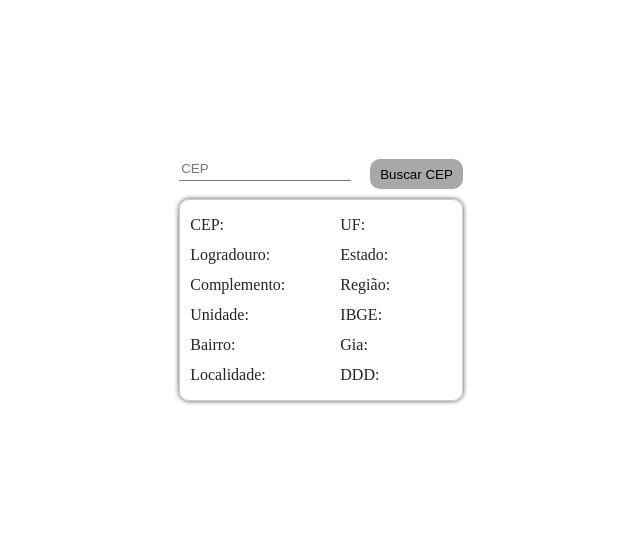
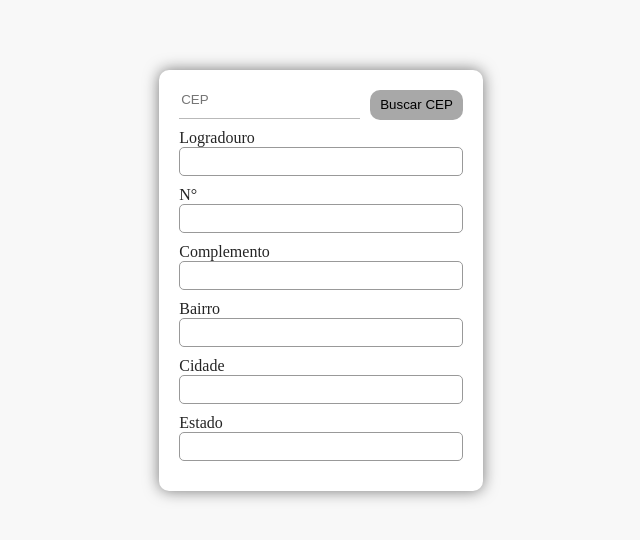
Before and after one commit to giof-hub/tecnologia-internet, a plain HTML site: page exercicio2/index.html in a window 1280 px wide. Shown: the part 120-660 px from the top of the page, without its empty margins (319-959 px from the left). Drawn offline with Linux system fonts and the light colour scheme.

Commit message:
melhoria no estilo

```diff
--- a/exercicio2/css/style.css
+++ b/exercicio2/css/style.css
@@ -8,11 +8,7 @@ body{
     align-items: center;
     justify-content: center;
     height: 100vh;
-}
-
-.content {
-    display: flex;
-    flex-direction: column;
+    background-color: rgb(248, 248, 248);
 }
 
 button {
@@ -34,7 +30,7 @@ button {
     margin-top: 3px;
 }
 
-input {
+#inputCep {
     border: none;
     outline: none;
 }
@@ -71,3 +67,39 @@ span {
 .spacer {
     width: 50px;
 }
+
+.input-group {
+    display: flex;
+    flex-direction: column;
+    margin-bottom: 10px;
+}
+
+.line {
+    width: 100%;
+    height: 1px;
+    background-color: rgb(185, 185, 185);
+    margin-top: 10px;
+    margin-bottom: 10px;
+}
+
+.content {
+    background-color: #ffffff;
+    padding: 20px;
+    border-radius: 10px;
+    box-shadow: 0 0 15px rgb(119, 119, 119);
+}
+
+.input-group input {
+    height: 25px;
+    border-radius: 5px;
+    border: 1px solid #999999;
+    outline: none;
+}
+
+.input-group input:focus {
+    outline: solid rgba(168, 168, 168, 0.5);
+}
+
+.input-group label {
+
+}
--- a/exercicio2/index.html
+++ b/exercicio2/index.html
@@ -19,49 +19,30 @@
                 <button onclick="buscarCep()">Buscar CEP</button>
             </div>
 
-            <div class="main-result">
-                <div class="result">
-                    <div>
-                        <label>CEP:</label><span id="cep"></span>
-                    </div>
-                    <div>
-                        <label>Logradouro:</label><span id="logradouro"></span>
-                    </div>
-                    <div>
-                        <label>Complemento:</label><span id="complemento"></span>
-                    </div>
-                    <div>
-                        <label>Unidade:</label><span id="unidade"></span>
-                    </div>
-                    <div>
-                        <label>Bairro:</label><span id="bairro"></span>
-                    </div>
-                    <div>
-                        <label>Localidade:</label><span id="localidade"></span>
-                    </div>
+            <div class="form-content">
+                <div class="input-group">
+                    <label>Logradouro</label>
+                    <input type="text" name="logradouro" id="logradouro" />
                 </div>
-                <div class="spacer">
-
+                <div class="input-group">
+                    <label>N°</label>
+                    <input type="text" name="numero" id="numero" />
                 </div>
-                <div class="result">
-                    <div>
-                        <label>UF:</label><span id="uf"></span>
-                    </div>
-                    <div>
-                        <label>Estado:</label><span id="estado"></span>
-                    </div>
-                    <div>
-                        <label>Região:</label><span id="regiao"></span>
-                    </div>
-                    <div>
-                        <label>IBGE:</label><span id="ibge"></span>
-                    </div>
-                    <div>
-                        <label>Gia:</label><span id="gia"></span>
-                    </div>
-                    <div>
-                        <label>DDD:</label><span id="ddd"></span>
-                    </div>
+                <div class="input-group">
+                    <label>Complemento</label>
+                    <input type="text" name="complemento" id="complemento" />
+                </div>
+                <div class="input-group">
+                    <label>Bairro</label>
+                    <input type="text" name="bairro" id="bairro" />
+                </div>
+                <div class="input-group">
+                    <label>Cidade</label>
+                    <input type="text" name="cidade" id="cidade" />
+                </div>
+                <div class="input-group">
+                    <label>Estado</label>
+                    <input type="text" name="estado" id="estado" />
                 </div>
             </div>
         </div>
--- a/exercicio2/js/index.js
+++ b/exercicio2/js/index.js
@@ -1,6 +1,14 @@
+window.onload = () => {
+    document.getElementById('logradouro').value = '';
+    document.getElementById('complemento').value = '';
+    document.getElementById('bairro').value = '';
+    document.getElementById('cidade').value = '';
+    document.getElementById('estado').value = '';
+    document.getElementById('numero').value = '';
+};
+
+
 function buscarCep() {
-    //https://viacep.com.br/ws/72870344/json/
-
     var url = 'https://viacep.com.br/ws/';
 
     var cep = document.getElementById('inputCep').value;
@@ -9,18 +17,11 @@ function buscarCep() {
         fetch(`${url}${cep}/json`)
             .then((response) => response.json())
             .then((dados) => {
-                document.getElementById('cep').innerHTML = dados.cep;
-                document.getElementById('logradouro').innerHTML = dados.logradouro;
-                document.getElementById('complemento').innerHTML = dados.complemento;
-                document.getElementById('unidade').innerHTML = dados.unidade;
-                document.getElementById('bairro').innerHTML = dados.bairro;
-                document.getElementById('localidade').innerHTML = dados.localidade;
-                document.getElementById('uf').innerHTML = dados.uf;
-                document.getElementById('estado').innerHTML = dados.estado;
-                document.getElementById('regiao').innerHTML = dados.regiao;
-                document.getElementById('ibge').innerHTML = dados.ibge;
-                document.getElementById('gia').innerHTML = dados.gia;
-                document.getElementById('ddd').innerHTML = dados.ddd;
+                document.getElementById('logradouro').value = dados.logradouro;
+                document.getElementById('complemento').value = dados.complemento;
+                document.getElementById('bairro').value = dados.bairro;
+                document.getElementById('cidade').value = dados.localidade;
+                document.getElementById('estado').value = dados.estado;
             })
             .catch((error) => alert(`Houve um erro na requisição: ${error}`));
     } else {
```
